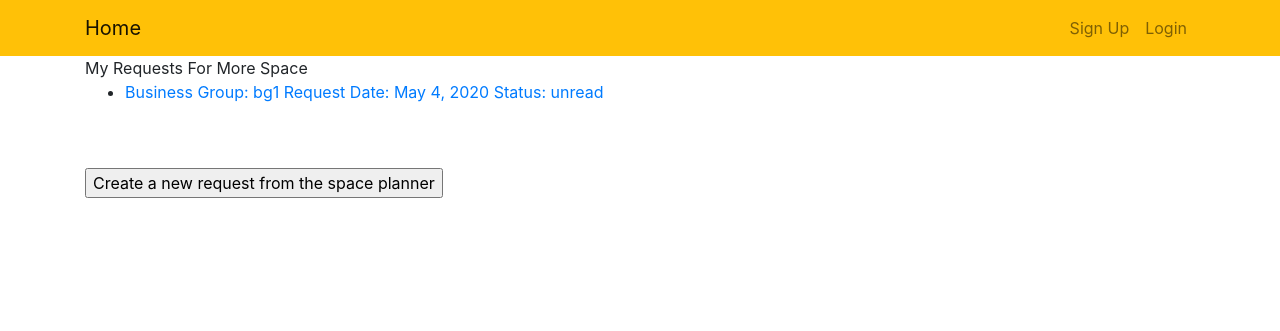
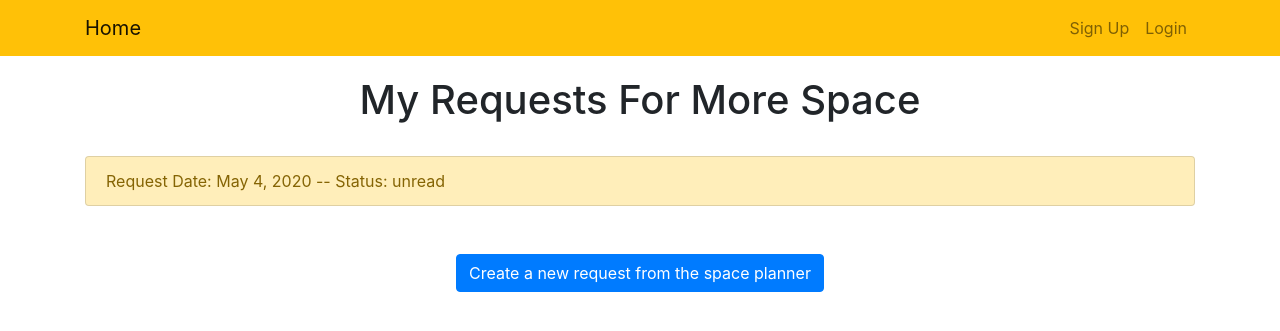
Before and after one commit to yaelilola/cubic_managment, a Django app: template focal_point/templates/focal_point/myrequests.html in a window 1280 px wide. Shown: the top 331 px of the page. Run offline with Django 3.2, Linux system fonts and the light colour scheme; the template is opened without the code that fills it: values that come from a table or form of the project are taken from there, others are empty; data comes from the database, SQL or seed files in the repository; some libraries are stand-ins or nearby versions.

Commit message:
styling focal point requests and user requests

```diff
--- a/focal_point/templates/focal_point/myrequests.html
+++ b/focal_point/templates/focal_point/myrequests.html
@@ -2,30 +2,59 @@
 
 {% block content %}
 
-    <body>
+  <body>
+<style>
+        .Header{
+            margin-top:20px;
+            text-align: center;
+        }
+</style>
 
-    My Requests For More Space
+<h1 class="Header">My Requests For More Space</h1>
+<br>
+    <div class="list-group">
+        {% for request in requests%}
+            {% if request.status == "denied" %}
+               <a href="{% url 'focal_point:viewmyrequest' request.id %}"
+                class="list-group-item list-group-item-action list-group-item-danger">
+                   Request Date: {{ request.date }} --
+                   Status: {{ request.status}}
+                </a>
+            {% endif %}
+            {% if request.status == "approved" %}
+                 <a href="{% url 'focal_point:viewmyrequest' request.id %}"
+                class="list-group-item list-group-item-action list-group-item-success">
+                     Request Date: {{ request.date }} --
+                     Status: {{ request.status}}
+                </a>
+            {% endif %}
+            {% if request.status == "unread" %}
+                 <a href="{% url 'focal_point:viewmyrequest' request.id %}"
+                class="list-group-item list-group-item-action list-group-item-warning">
+                     Request Date: {{ request.date }} --
+                     Status: {{ request.status}}
+                </a>
+             {% endif %}
+             {% if request.status == "in progress" %}
+               <a href="{% url 'focal_point:viewmyrequest' request.id %}"
+                class="list-group-item list-group-item-action list-group-item-primary">
+                      Request Date: {{ request.date }} --
+                      Status: {{ request.status}}
+                </a>
+             {% endif %}
 
-    <ul>
-        {% for request in requests%}
-        <li>
-            <a href="{% url 'focal_point:viewmyrequest' request.id %}">
-            Business Group: {{ request.business_group }}
-            Request Date: {{ request.date }}
-            {% if request.status %}
-                Status: {{ request.status}}
-            {% endif %}
-            </a>
-        </li>
         {% empty %}
         You have not sent any requests yet.
         {% endfor %}
-    </ul>
-    <br>
-    <br>
-    <a href="{% url 'focal_point:createRequest' %}">
-    <input type="button" value="Create a new request from the space planner">
-    </a>
+    </div>
+        <br>
+        <br>
+<div class="row justify-content-center align-items-center">
+          <a href="{% url 'focal_point:createRequest' %}">
+            <input type="button" value="Create a new request from the space planner" class="btn btn-primary">
+          </a>
+</div>
 </body>
 
+
 {% endblock %}
--- a/focal_point/views.py
+++ b/focal_point/views.py
@@ -357,7 +357,6 @@ def display_new_positions(request):
     table = NewPositionTable(positions_filter.qs, template_name="django_tables2/bootstrap.html")
     table.exclude = ('business_group')
     RequestConfig(request, paginate={"per_page": 25, "page": 1}).configure(table)
-    print(request.POST)
     return render(request, 'focal_point/newpositions.html', {'table': table, 'filter': positions_filter})
 
 
```
Also changed, not shown: custom_user/templates/custom_user/requests.html (+4 -4 lines).
